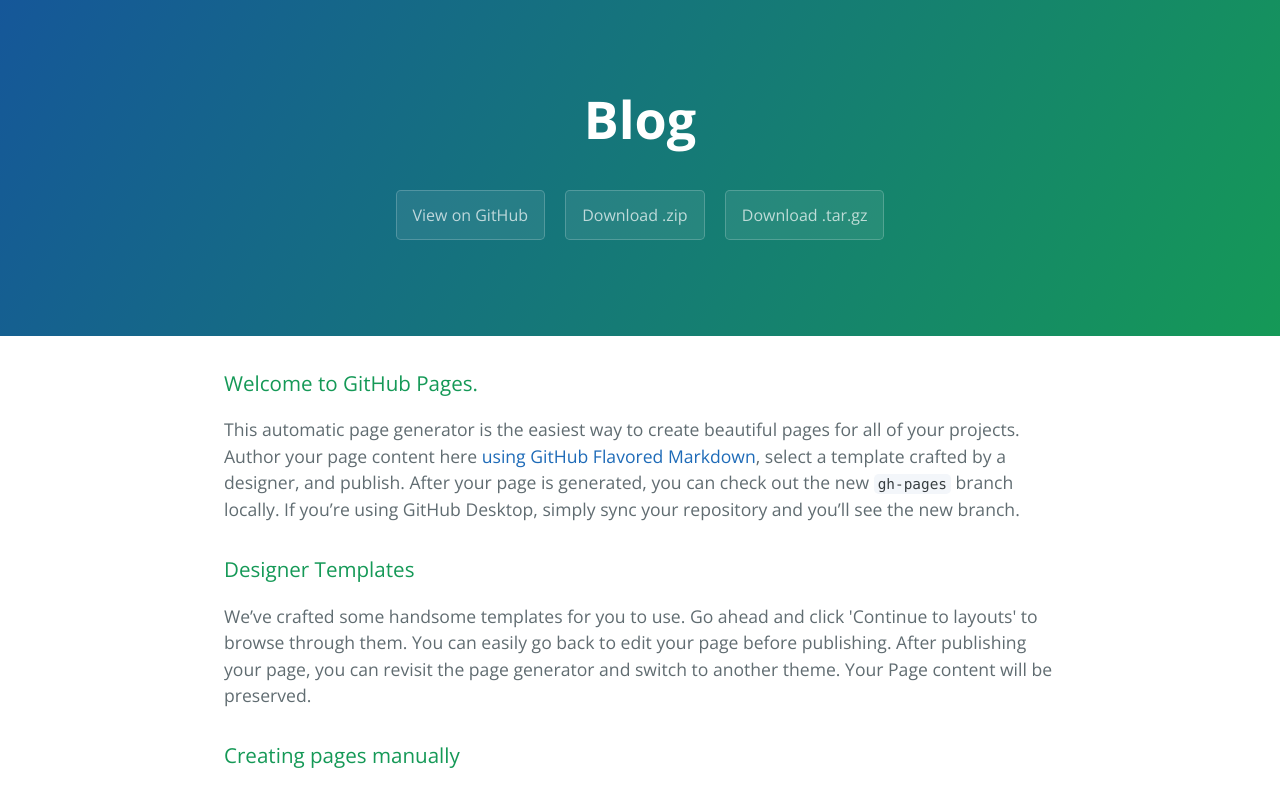
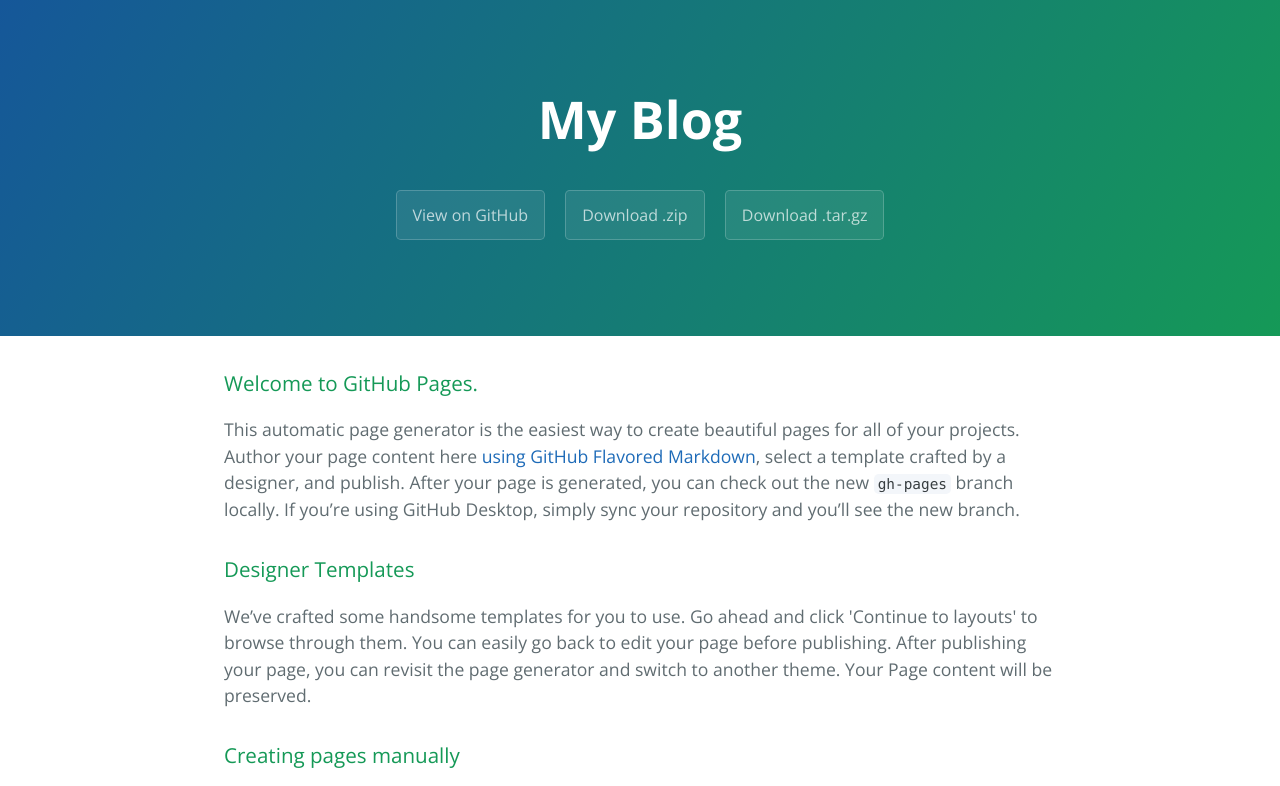
Before and after one commit to superleo-cn/blog, a plain HTML site: page index.html in a window 1280 px wide. Shown: the top 786 px of the page. Drawn offline with nearby package versions, Linux system fonts and the light colour scheme.

Commit message:
Update index.html

```diff
--- a/index.html
+++ b/index.html
@@ -11,7 +11,7 @@
   </head>
   <body>
     <section class="page-header">
-      <h1 class="project-name">Blog</h1>
+      <h1 class="project-name">My Blog</h1>
       <h2 class="project-tagline"></h2>
       <a href="https://github.com/superleo-cn/blog" class="btn">View on GitHub</a>
       <a href="https://github.com/superleo-cn/blog/zipball/master" class="btn">Download .zip</a>
```
